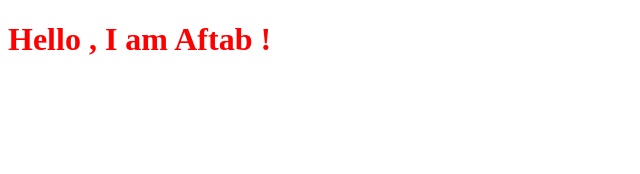
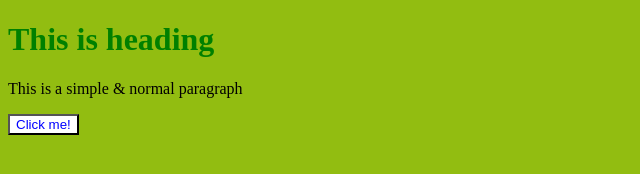
Before and after one commit to student-apna/Basic_CSS, a plain HTML site: page level1/index.html in a window 1280 px wide. Shown: the whole page, without its empty margins (0-640 px from the left). Drawn offline with Linux system fonts and the light colour scheme.

Commit message:
color-property

```diff
--- a/level1/index.html
+++ b/level1/index.html
@@ -4,9 +4,13 @@
     <meta charset="UTF-8">
     <meta name="viewport" content="width=device-width, initial-scale=1.0">
     <title>Intro to CSS</title>
+    <link rel="stylesheet" href="style.css">
 </head>
 <body>
-    <h1 style="color: red;">Hello , I am Aftab !</h1>
+    <h1>This is heading</h1>
+    <p>This is a simple & normal paragraph</p>
+    <button>Click me!</button>
+
 
 </body>
 </html>
--- /dev/null
+++ b/level1/style.css
@@ -0,0 +1,11 @@
+body{
+    background-color: rgb(146, 189, 17);
+}
+h1{
+    color: green;
+}
+
+button{
+    background-color: white;
+    color: blue;
+}
```
